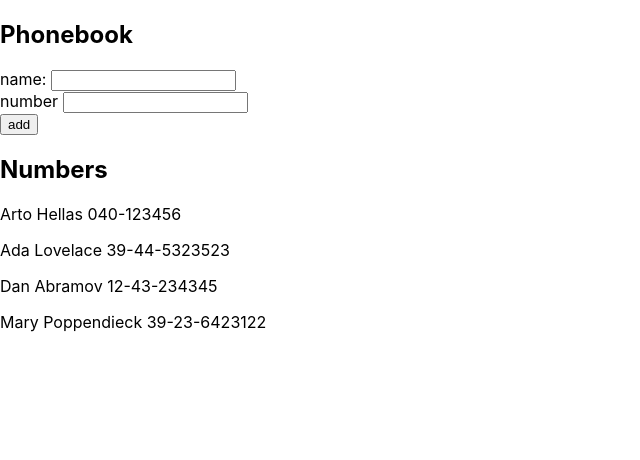
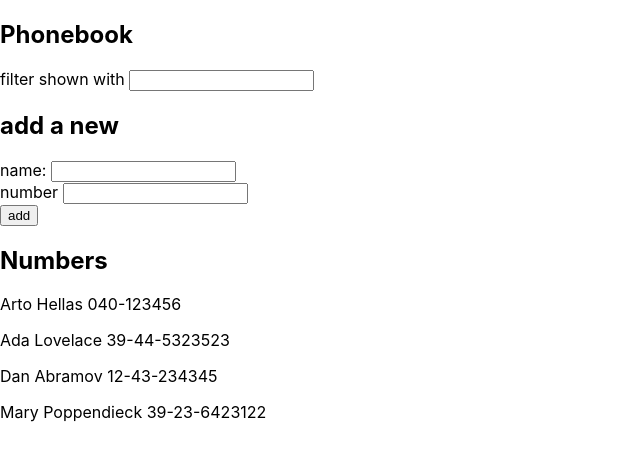
Before and after one commit to alsoderg90/viikko2, a React (Create React App) app in the folder puhelinluettelo/: page / in a window 1280 px wide. Shown: the top 460 px of the page, without its empty margins (0-640 px from the left). Built offline with nearby package versions, Linux system fonts and the light colour scheme.

Commit message:
2.9 part4

```diff
--- a/puhelinluettelo/src/App.js
+++ b/puhelinluettelo/src/App.js
@@ -1,14 +1,17 @@
 import React, { useState } from 'react'
 
 const App = () => {
+
   const [ persons, setPersons] = useState([
     { name: 'Arto Hellas', number: '040-123456' },
     { name: 'Ada Lovelace', number: '39-44-5323523' },
     { name: 'Dan Abramov', number: '12-43-234345' },
     { name: 'Mary Poppendieck', number: '39-23-6423122' }
   ])
+
   const [ newName, setNewName ] = useState('')
   const [ newNumber, setNewNumber ] = useState('')
+  const [ newFilter, showFiltered ] = useState('')
 
   const addName = (event) => {
     event.preventDefault()
@@ -20,7 +23,7 @@ const App = () => {
     if (persons.map(person => person.name).includes(newName) === false) {
       setPersons(persons.concat(person))
       setNewName('')
-
+      setNewNumber('')
     }
     else {
       window.alert(`${newName} is already added to phonebook`)
@@ -35,10 +38,28 @@ const App = () => {
     console.log(event.target.value)
     setNewNumber(event.target.value)
   }
+  const handleFilter = (event) => {
+    showFiltered(event.target.value)
+  }
+
+  const Persons = (props) => {
+
+    const copy = props.persons.filter(person =>
+    person.name.toLowerCase().includes(newFilter.toLowerCase()))
+    return (
+      copy.map(a => <p key={a.name}>{a.name} {a.number}</p>)
+    )
+  }
+
 
   return (
     <div>
       <h2>Phonebook</h2>
+      <div>
+        filter shown with <input value={newFilter}
+        onChange={handleFilter}/>
+      </div>
+      <h2>add a new</h2>
       <form onSubmit={addName}>
         <div>
           name: <input value={newName}
@@ -53,7 +74,7 @@ const App = () => {
         </div>
       </form>
       <h2>Numbers</h2>
-      {persons.map(person => <p key={person.name}>{person.name} {person.number}</p>)}
+      <Persons persons={persons}/>
     </div>
   )
 
```
